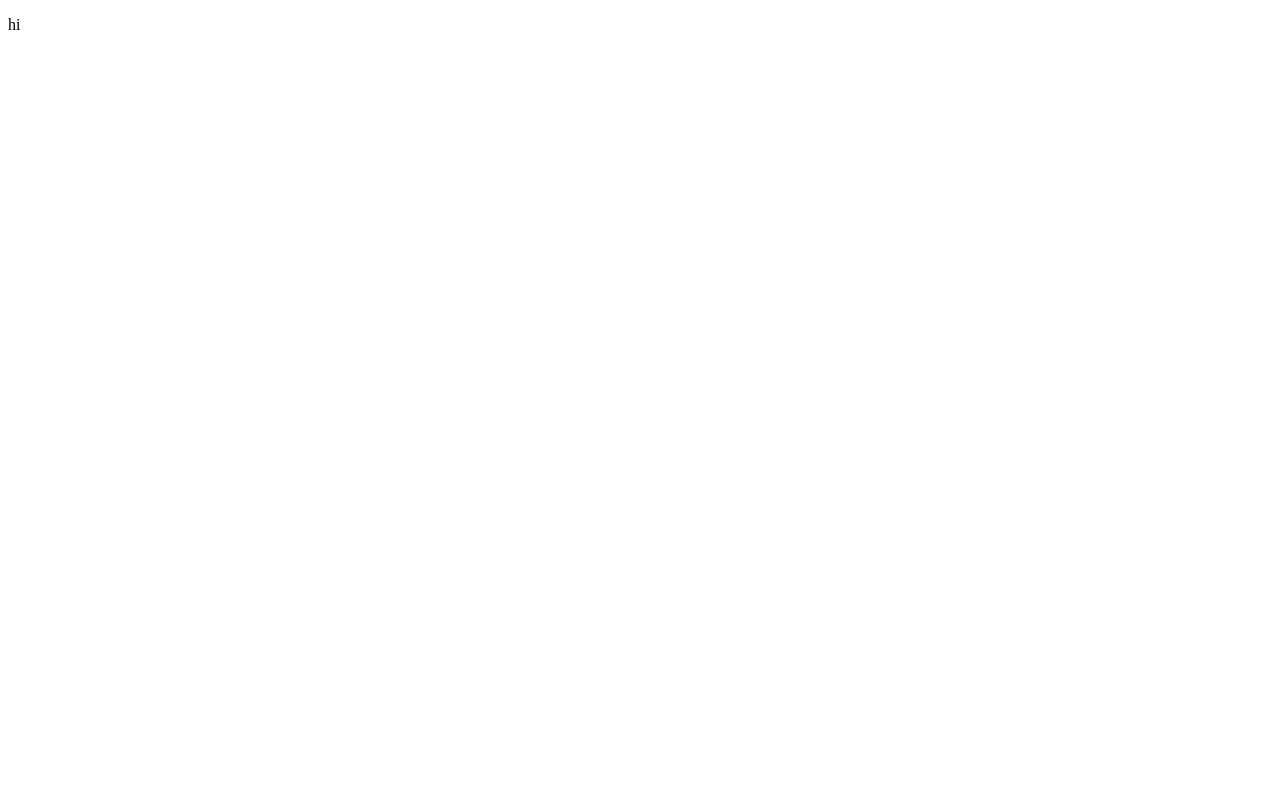
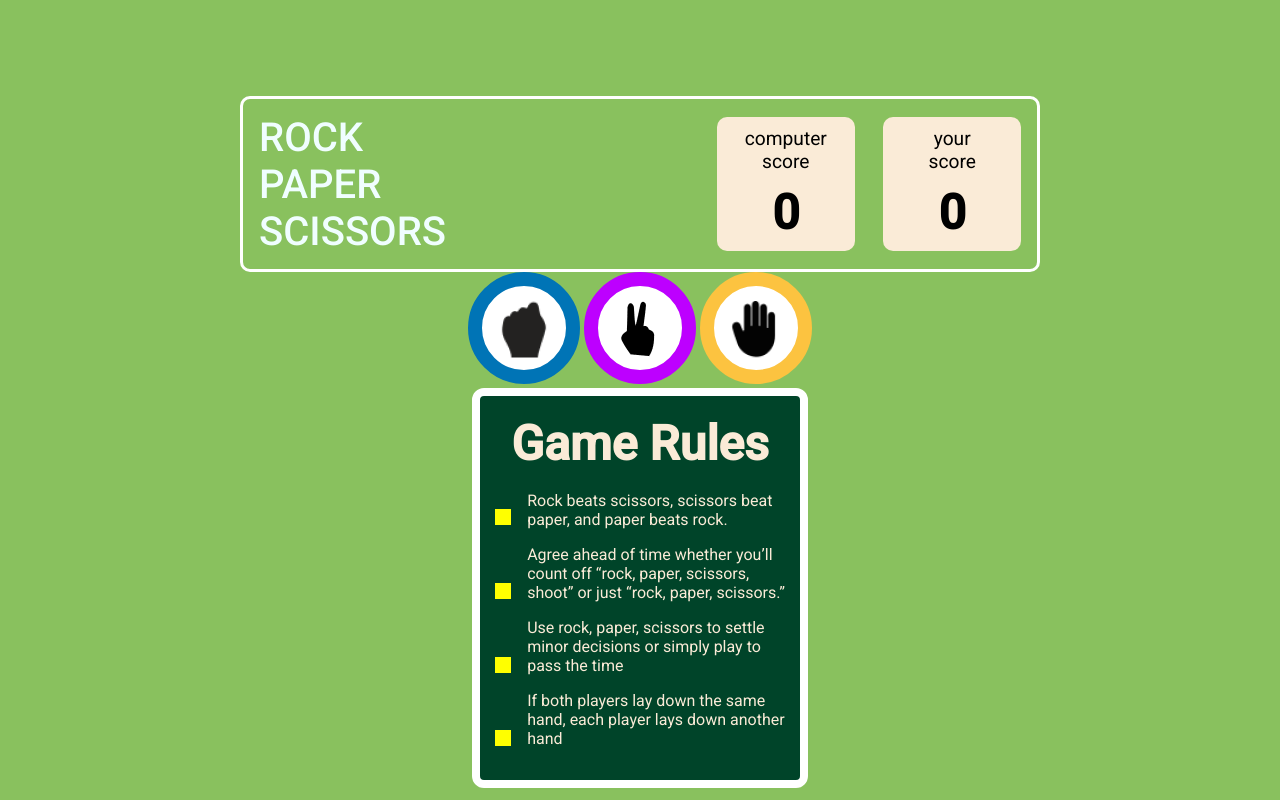
Before and after one commit to Shelke12/Stone_Paper_Scissor_game, a plain HTML site: page index.html in a window 1280 px wide. Drawn offline with Linux system fonts and the light colour scheme.

Commit message:
game rules ui

```diff
--- a/index.html
+++ b/index.html
@@ -4,11 +4,56 @@
 <head>
     <meta charset="UTF-8">
     <meta name="viewport" content="width=device-width, initial-scale=1.0">
-    <title>Document</title>
+    <title>Stone_Paper_Scissor_game</title>
+    <link rel="preconnect" href="https://fonts.googleapis.com">
+    <link rel="preconnect" href="https://fonts.gstatic.com" crossorigin>
+    <link href="https://fonts.googleapis.com/css2?family=Roboto:wght@400;500&display=swap" rel="stylesheet">
+    <link rel="stylesheet" href="style.css">
+    <link rel="icon" type="images" href="paper.png">
 </head>
 
 <body>
-    <p>hi</p>
+    <div class="container">
+        <div class="container1">
+            <div class="gameline">
+                <p>ROCK PAPER SCISSORS</p>
+            </div>
+            <div class="scores">
+                <div class="score1">
+                    <p>computer <br> score</p>
+                    <h2 id="c_score1">0</h2>
+                </div>
+                <div class="score2">
+                    <p>your <br>score</p>
+                    <h2 id="c_score2">0</h2>
+                </div>
+            </div>
+        </div>
+        <div class="container2">
+            <img src="images/stone.png" alt="stone" id="stone_img">
+            <img src="images/scissor.png" alt="scissor" id="scissor_img">
+            <img src="images/paper.png" alt="paper" id="paper_img">
+        </div>
+        <div class="container3">
+            <div class="rules">
+                <h2>Game Rules</h2>
+                <div class="rules1">
+                    <div class="square_box">
+                        <div class="sq"></div>
+                        <div class="sq"></div>
+                        <div class="sq"></div>
+                        <div class="sq"></div>
+                    </div>
+                    <div class="rules_line">
+                        <p>Rock beats scissors, scissors beat <br> paper, and paper beats rock.</p>
+                        <p>Agree ahead of time whether you’ll <br> count off “rock, paper, scissors,<br> shoot” or just “rock, paper, scissors.”</p>
+                        <p>Use rock, paper, scissors to settle <br>minor decisions or simply play to <br> pass the time</p>
+                        <p>If both players lay down the same<br> hand, each player lays down another <br> hand</p>
+                    </div>
+                </div>
+            </div>
+        </div>
+    </div>
 </body>
 
 </html>
--- a/style.css
+++ b/style.css
@@ -0,0 +1,142 @@
+* {
+    padding: 0;
+    margin: 0;
+    width: 100;
+    box-sizing: border-box;
+    background-color: #89C15E;
+    align-items: center;
+}
+
+.container {
+    display: flex;
+    justify-content: center;
+    margin-top: 6rem;
+    flex-direction: column;
+}
+
+.container1 {
+    display: flex;
+    border: 3px solid white;
+    width: 50rem;
+    border-radius: 10px;
+    height: 11rem;
+    font-family: roboto;
+    padding: 1rem 1rem;
+    justify-content: space-between;
+}
+
+.gameline>p {
+    font-size: 2.5rem;
+    color: rgb(240, 254, 255);
+    width: 3rem;
+    font-weight: 500;
+}
+
+.scores {
+    display: flex;
+    width: 19rem;
+    float: right;
+    justify-content: space-between;
+}
+
+.score1,
+.score2 {
+    display: flex;
+    flex-direction: column;
+    text-align: center;
+    width: 8.6rem;
+    border-radius: 10px;
+    height: 8.4rem;
+    justify-content: space-evenly;
+    background-color: antiquewhite;
+}
+
+.score1>p,
+.score2>p {
+    font-size: 1.2rem;
+    background-color: antiquewhite;
+}
+
+h2 {
+    font-size: 3rem;
+    background-color: antiquewhite;
+}
+
+
+/* Images css */
+
+#stone_img {
+    background-color: white;
+    border-radius: 100%;
+    width: 7rem;
+    object-fit: scale-down;
+    height: 7rem;
+    border: 14px solid #0074B6;
+}
+
+#scissor_img {
+    background-color: white;
+    border-radius: 100%;
+    object-fit: scale-down;
+    width: 7rem;
+    height: 7rem;
+    border: 14px solid #BD00FF;
+}
+
+#paper_img {
+    background-color: white;
+    border-radius: 100%;
+    width: 7rem;
+    object-fit: scale-down;
+    height: 7rem;
+    border: 14px solid rgb(252, 195, 64);
+}
+
+
+/* Rules */
+
+.square_box {
+    background-color: #004429;
+    display: flex;
+    gap: 3.6rem;
+    margin-top: 0;
+    justify-content: space-evenly;
+    flex-direction: column;
+}
+
+.sq {
+    background-color: yellow;
+    width: 1rem;
+    padding: 0.5rem;
+}
+
+.rules>h2 {
+    background-color: #004429;
+    color: antiquewhite;
+    margin: 1.2rem 0rem;
+    font-family: 'Roboto', sans-serif;
+}
+
+.rules {
+    display: flex;
+    flex-direction: column;
+    background-color: #004429;
+    width: 21rem;
+    height: 25rem;
+    border-radius: 12px;
+    border: 0.5rem solid white;
+}
+
+.rules1 {
+    display: flex;
+    gap: 1rem;
+    background-color: #004429;
+}
+
+.rules_line>p {
+    background-color: #004429;
+    font-family: 'Roboto', sans-serif;
+    font-size: 1rem;
+    color: antiquewhite;
+    padding-bottom: 1rem;
+}
```
Also changed, not shown: hurray.css (+13 -7 lines), hurray.html (+5 -2 lines), images/Hurray.png (renamed from Hurray.png), images/paper.png (renamed from paper.png), images/scissor.png (renamed from scissor.png), images/stars.png (renamed from stars.png), images/stone.png (renamed from stone.png).
